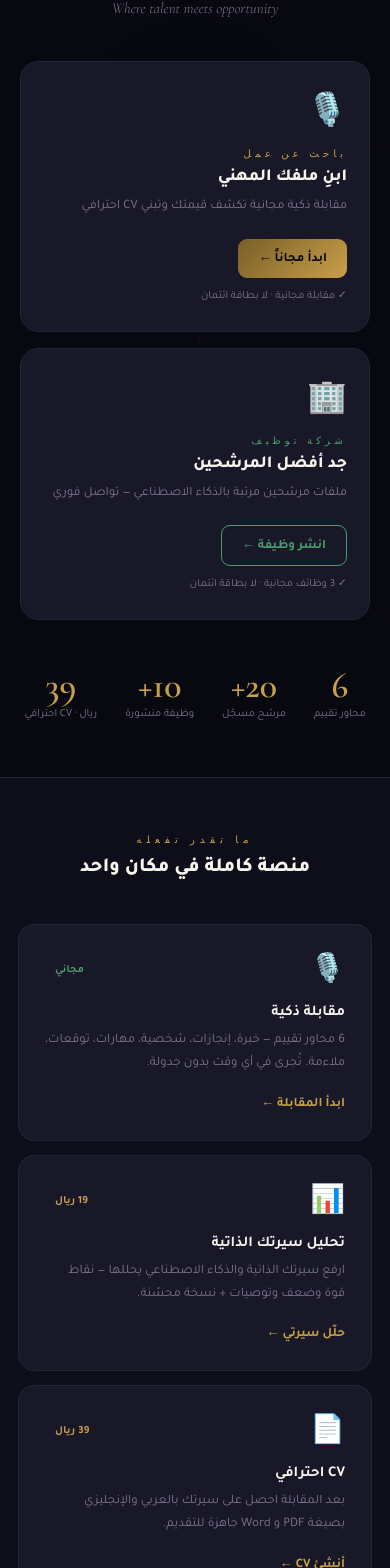
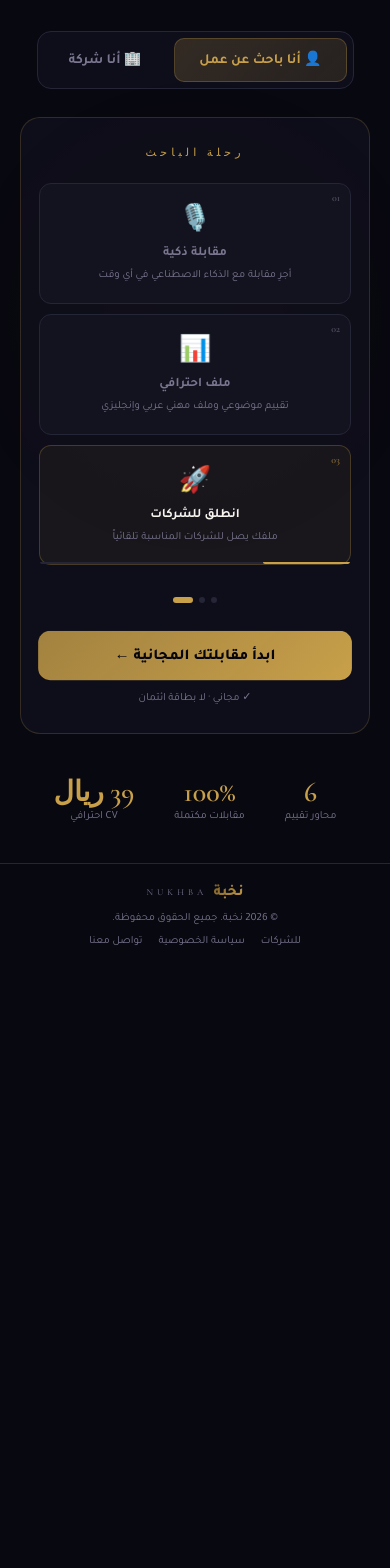
Before and after one commit to alashmori27/nukhba, a Next.js app: page / in a window 390 px wide. Shown: the part 293-1861 px from the top of the page. After the commit the page ends 1261 px from the top, so only its background shows below. Built offline with nearby package versions, Linux system fonts and the light colour scheme; no server answers; the database is empty.

Commit message:
interactive gateway home page with journey animation

```diff
--- a/app/page.js
+++ b/app/page.js
@@ -1,246 +1,199 @@
 'use client'
 import Link from 'next/link'
-import Navbar from '@/components/Navbar'
 import { useState, useEffect } from 'react'
 
 export default function Home() {
-  const [stats, setStats] = useState({ candidates: 0, jobs: 0 })
+  const [activeJourney, setActiveJourney] = useState('candidate')
+  const [step, setStep] = useState(0)
 
+  // تقدم تلقائي للخطوات
   useEffect(() => {
-    async function fetchStats() {
-      try {
-        const [canRes, jobsRes] = await Promise.all([
-          fetch('/api/candidates/stats'),
-          fetch('/api/jobs/stats'),
-        ])
-        const canData  = await canRes.json()
-        const jobsData = await jobsRes.json()
-        setStats({ candidates: canData.total || 0, jobs: jobsData.total || 0 })
-      } catch(e) {
-        setStats({ candidates: 24, jobs: 12 })
-      }
+    const interval = setInterval(() => {
+      setStep(s => (s + 1) % 3)
+    }, 2500)
+    return () => clearInterval(interval)
+  }, [activeJourney])
+
+  const journeys = {
+    candidate: {
+      color: '#c8a04a',
+      colorDim: 'rgba(200,160,74,.12)',
+      label: 'رحلة الباحث',
+      steps: [
+        { icon: '🎙️', title: 'مقابلة ذكية', desc: 'أجرِ مقابلة مع الذكاء الاصطناعي في أي وقت' },
+        { icon: '📊', title: 'ملف احترافي', desc: 'تقييم موضوعي وملف مهني عربي وإنجليزي' },
+        { icon: '🚀', title: 'انطلق للشركات', desc: 'ملفك يصل للشركات المناسبة تلقائياً' },
+      ],
+      cta: 'ابدأ مقابلتك المجانية',
+      link: '/auth/login',
+      sub: '✓ مجاني · لا بطاقة ائتمان',
+    },
+    company: {
+      color: '#4a9c6e',
+      colorDim: 'rgba(74,156,110,.1)',
+      label: 'رحلة الشركة',
+      steps: [
+        { icon: '📢', title: 'انشر وظيفتك', desc: 'حدد متطلباتك والذكاء الاصطناعي يولّد الأسئلة' },
+        { icon: '🤖', title: 'AI يقابل بدلاً عنك', desc: 'المرشحون يُقابَلون تلقائياً بأسئلتك' },
+        { icon: '✅', title: 'اختر الأفضل', desc: 'ملفات مرتبة بالتقييم — تواصل فوري' },
+      ],
+      cta: 'انشر وظيفتك مجاناً',
+      link: '/auth/login?role=company',
+      sub: '✓ 3 وظائف مجانية · لا بطاقة ائتمان',
     }
-    fetchStats()
-  }, [])
+  }
+
+  const j = journeys[activeJourney]
 
   return (
     <>
       <style>{`
-        @keyframes float { 0%,100%{transform:translateY(0)} 50%{transform:translateY(-8px)} }
-        @keyframes glow  { 0%,100%{opacity:.06} 50%{opacity:.12} }
+        @keyframes glow   { 0%,100%{opacity:.05} 50%{opacity:.12} }
+        @keyframes fadeUp { from{opacity:0;transform:translateY(14px)} to{opacity:1;transform:translateY(0)} }
+        @keyframes stepIn { from{opacity:0;transform:translateX(10px)} to{opacity:1;transform:translateX(0)} }
+        @keyframes pulse  { 0%,100%{transform:scale(1)} 50%{transform:scale(1.04)} }
 
-        .hero-title  { font-size: clamp(40px, 6.5vw, 80px); }
-        .split-grid  { display: grid; grid-template-columns: 1fr 1fr; gap: 16px; max-width: 740px; width: 100%; }
-        .split-card  { border-radius: 18px; padding: 36px 28px; transition: transform .3s, border-color .3s; position: relative; overflow: hidden; }
-        .split-card:hover { transform: translateY(-5px); }
-        .split-card::before { content:''; position:absolute; inset:0; opacity:0; transition:opacity .3s; border-radius:18px; }
-        .split-card.cand::before { background: radial-gradient(ellipse at 80% 0%, rgba(200,160,74,.1), transparent 70%); }
-        .split-card.comp::before { background: radial-gradient(ellipse at 20% 0%, rgba(74,156,110,.08), transparent 70%); }
-        .split-card:hover::before { opacity: 1; }
-        .stats-row   { display: flex; gap: 44px; justify-content: center; flex-wrap: wrap; }
-        .stat-num    { font-family:'Cormorant Garamond',serif; font-size:36px; font-weight:600; color:var(--gold); line-height:1; }
-        .tools-grid  { display: grid; grid-template-columns: repeat(3,1fr); gap: 14px; }
-        .compare-grid{ display: grid; grid-template-columns: 1fr 1fr; gap: 14px; }
-        .section-pad { padding: 80px 40px; }
+        .tab-btn { transition: all .25s; border: none; cursor: pointer; font-family: 'Tajawal', sans-serif; }
+        .step-card { transition: all .3s; }
+        .step-active { animation: stepIn .4s ease both; }
 
-        @media(max-width:720px){
-          .split-grid   { grid-template-columns: 1fr; }
-          .split-card   { padding: 28px 22px; }
-          .tools-grid   { grid-template-columns: 1fr; }
-          .compare-grid { grid-template-columns: 1fr; }
-          .stats-row    { gap: 28px; }
-          .section-pad  { padding: 56px 18px !important; }
-          .hide-sm      { display: none !important; }
-          .hero-title   { font-size: 36px !important; }
+        @media(max-width: 640px) {
+          .hero-title  { font-size: 34px !important; }
+          .hero-sub    { font-size: 14px !important; }
+          .journey-box { padding: 28px 18px !important; }
+          .step-grid   { grid-template-columns: 1fr !important; gap: 10px !important; }
+          .footer-row  { flex-direction: column; align-items: center; text-align: center; gap: 10px !important; }
         }
       `}</style>
 
-      <Navbar />
+      <link href="https://fonts.googleapis.com/css2?family=Tajawal:wght@300;400;500;700;800&family=Cormorant+Garamond:ital,wght@0,300;0,400;0,600;1,300&display=swap" rel="stylesheet"/>
 
-      <main>
+      <div style={{ minHeight:'100vh', background:'#080810', fontFamily:"'Tajawal',sans-serif", color:'#ede8df', display:'flex', flexDirection:'column' }}>
 
-        {/* ══ HERO ══ */}
-        <section style={{ minHeight:'100vh', display:'flex', flexDirection:'column', alignItems:'center', justifyContent:'center', textAlign:'center', padding:'80px 20px 56px', position:'relative', overflow:'hidden' }}>
+        {/* ── Nav ── */}
+        <nav style={{ display:'flex', alignItems:'center', justifyContent:'space-between', padding:'0 32px', height:62, background:'rgba(8,8,16,.95)', backdropFilter:'blur(16px)', borderBottom:'1px solid #252538', position:'sticky', top:0, zIndex:100 }}>
+          <div style={{ display:'flex', alignItems:'baseline', gap:7 }}>
+            <span style={{ fontSize:20, fontWeight:800, background:'linear-gradient(135deg,#7a5e28,#c8a04a,#e4c87a)', WebkitBackgroundClip:'text', WebkitTextFillColor:'transparent' }}>نخبة</span>
+            <span style={{ fontFamily:"'Cormorant Garamond',serif", fontSize:10, letterSpacing:5, color:'#7a7690', textTransform:'uppercase' }}>Nukhba</span>
+          </div>
+          <Link href="/auth/login" style={{ padding:'7px 18px', borderRadius:8, fontSize:13, fontWeight:700, background:'linear-gradient(135deg,#7a5e28,#c8a04a)', color:'#06060e', textDecoration:'none' }}>
+            تسجيل الدخول
+          </Link>
+        </nav>
 
-          {/* Glow bg */}
-          <div style={{ position:'absolute', top:'38%', left:'50%', transform:'translate(-50%,-50%)', width:760, height:760, background:'radial-gradient(ellipse,rgba(200,160,74,.07) 0%,transparent 65%)', pointerEvents:'none', animation:'glow 5s ease-in-out infinite' }}/>
-          <div style={{ position:'absolute', top:'38%', left:'50%', transform:'translate(-50%,-50%)', width:480, height:480, border:'1px solid rgba(200,160,74,.05)', borderRadius:'50%', animation:'float 9s ease-in-out infinite', pointerEvents:'none' }}/>
+        {/* ── Hero ── */}
+        <section style={{ flex:1, display:'flex', flexDirection:'column', alignItems:'center', justifyContent:'center', textAlign:'center', padding:'60px 20px 40px', position:'relative', overflow:'hidden' }}>
+
+          {/* Glow */}
+          <div style={{ position:'absolute', top:'50%', left:'50%', transform:'translate(-50%,-50%)', width:700, height:700, background:`radial-gradient(ellipse,${j.colorDim} 0%,transparent 65%)`, pointerEvents:'none', animation:'glow 4s ease-in-out infinite', transition:'background .6s' }}/>
 
           {/* Badge */}
-          <div className="fade-up" style={{ display:'inline-flex', alignItems:'center', gap:7, background:'rgba(200,160,74,.06)', border:'1px solid rgba(200,160,74,.18)', padding:'6px 18px', borderRadius:22, fontSize:10, color:'var(--gold)', marginBottom:28, fontFamily:"'Cormorant Garamond',serif", letterSpacing:5, textTransform:'uppercase' }}>
-            ✦ AI Talent Platform · Saudi Arabia
+          <div style={{ display:'inline-flex', alignItems:'center', gap:8, background:'rgba(200,160,74,.06)', border:'1px solid rgba(200,160,74,.18)', padding:'6px 18px', borderRadius:22, fontSize:10, color:'#c8a04a', marginBottom:24, fontFamily:"'Cormorant Garamond',serif", letterSpacing:5, textTransform:'uppercase', animation:'fadeUp .6s ease both' }}>
+            ✦ منصة التوظيف الذكي · السعودية
           </div>
 
           {/* Headline */}
-          <h1 className="fade-up hero-title" style={{ fontWeight:800, lineHeight:1.08, color:'#f8f5ef', marginBottom:14, animationDelay:'.1s' }}>
+          <h1 className="hero-title" style={{ fontSize:'clamp(36px,6vw,72px)', fontWeight:800, lineHeight:1.08, color:'#f8f5ef', marginBottom:14, animation:'fadeUp .6s ease both .1s both' }}>
             التوظيف الذكي<br/>
-            <span style={{ background:'linear-gradient(135deg,#7a5e28,#c8a04a,#e4c87a)', WebkitBackgroundClip:'text', WebkitTextFillColor:'transparent' }}>يبدأ من هنا</span>
+            <span style={{ background:'linear-gradient(135deg,#7a5e28,#c8a04a,#e4c87a)', WebkitBackgroundClip:'text', WebkitTextFillColor:'transparent' }}>
+              يبدأ من هنا
+            </span>
           </h1>
 
-          <p className="fade-up" style={{ fontFamily:"'Cormorant Garamond',serif", fontSize:'clamp(15px,2vw,19px)', fontWeight:300, fontStyle:'italic', color:'var(--muted)', marginBottom:44, animationDelay:'.2s' }}>
+          <p className="hero-sub" style={{ fontSize:'clamp(14px,1.8vw,18px)', fontFamily:"'Cormorant Garamond',serif", fontWeight:300, fontStyle:'italic', color:'#7a7690', marginBottom:48, animation:'fadeUp .6s ease both .2s both' }}>
             Where talent meets opportunity
           </p>
 
-          {/* البطاقتان */}
-          <div className="fade-up split-grid" style={{ animationDelay:'.3s' }}>
+          {/* ── Tabs ── */}
+          <div style={{ display:'flex', gap:8, marginBottom:28, background:'#0e0e1a', border:'1px solid #252538', borderRadius:14, padding:6, animation:'fadeUp .6s ease both .3s both' }}>
+            {[['candidate','👤 أنا باحث عن عمل'],['company','🏢 أنا شركة']].map(([key, label]) => (
+              <button key={key} className="tab-btn"
+                onClick={() => { setActiveJourney(key); setStep(0) }}
+                style={{
+                  padding:'11px 24px', borderRadius:10, fontSize:14, fontWeight:700,
+                  background: activeJourney===key ? `linear-gradient(135deg,${journeys[key].color}33,${journeys[key].color}22)` : 'transparent',
+                  color: activeJourney===key ? journeys[key].color : '#7a7690',
+                  border: activeJourney===key ? `1px solid ${journeys[key].color}44` : '1px solid transparent',
+                }}>
+                {label}
+              </button>
+            ))}
+          </div>
 
-            <div className="split-card cand" style={{ background:'var(--card)', border:'1px solid var(--border)', textAlign:'right' }}>
-              <div style={{ fontSize:32, marginBottom:14 }}>🎙️</div>
-              <div style={{ fontFamily:"'Cormorant Garamond',serif", fontSize:10, letterSpacing:4, color:'var(--gold)', textTransform:'uppercase', marginBottom:8 }}>باحث عن عمل</div>
-              <h3 style={{ fontSize:17, fontWeight:800, color:'#f8f5ef', marginBottom:8 }}>ابنِ ملفك المهني</h3>
-              <p style={{ fontSize:13, color:'var(--muted)', lineHeight:1.75, marginBottom:20 }}>مقابلة ذكية مجانية تكشف قيمتك وتبني CV احترافي</p>
-              <Link href="/auth/login" style={{ display:'inline-flex', padding:'10px 20px', borderRadius:9, fontSize:13, fontWeight:700, background:'linear-gradient(135deg,#7a5e28,#c8a04a)', color:'#06060e', textDecoration:'none' }}>
-                ابدأ مجاناً ←
-              </Link>
-              <p style={{ fontSize:11, color:'var(--muted)', marginTop:10 }}>✓ مقابلة مجانية · لا بطاقة ائتمان</p>
+          {/* ── Journey Box ── */}
+          <div className="journey-box" style={{ width:'100%', maxWidth:680, background:'#0e0e1a', border:`1px solid ${j.color}33`, borderRadius:20, padding:'36px 32px', transition:'border-color .4s', animation:'fadeUp .6s ease both .35s both' }}>
+
+            <p style={{ fontSize:11, letterSpacing:4, color:j.color, textTransform:'uppercase', fontFamily:"'Cormorant Garamond',serif", marginBottom:24 }}>{j.label}</p>
+
+            {/* خطوات الرحلة */}
+            <div className="step-grid" style={{ display:'grid', gridTemplateColumns:'repeat(3,1fr)', gap:12, marginBottom:32 }}>
+              {j.steps.map((s, i) => (
+                <div key={i} className={`step-card ${i === step ? 'step-active' : ''}`} style={{
+                  background: i === step ? `${j.color}0f` : '#13131f',
+                  border: `1px solid ${i === step ? j.color+'44' : '#252538'}`,
+                  borderRadius:12, padding:'18px 14px', textAlign:'center', position:'relative',
+                  transition:'all .3s',
+                }}>
+                  {/* رقم الخطوة */}
+                  <div style={{ position:'absolute', top:8, right:10, fontSize:10, color: i===step?j.color:'#7a7690', fontWeight:700, fontFamily:"'Cormorant Garamond',serif", opacity:.6 }}>0{i+1}</div>
+                  <div style={{ fontSize:26, marginBottom:8 }}>{s.icon}</div>
+                  <div style={{ fontSize:13, fontWeight:700, color: i===step?'#f8f5ef':'#7a7690', marginBottom:5 }}>{s.title}</div>
+                  <div style={{ fontSize:11, color:'#7a7690', lineHeight:1.6 }}>{s.desc}</div>
+
+                  {/* Progress bar للخطوة النشطة */}
+                  {i === step && (
+                    <div style={{ position:'absolute', bottom:0, left:0, right:0, height:2, background:'#252538', borderRadius:'0 0 12px 12px', overflow:'hidden' }}>
+                      <div style={{ height:'100%', background:j.color, animation:'progress 2.5s linear forwards', borderRadius:'0 0 12px 12px' }}/>
+                    </div>
+                  )}
+                </div>
+              ))}
             </div>
 
-            <div className="split-card comp" style={{ background:'var(--card)', border:'1px solid var(--border)', textAlign:'right' }}>
-              <div style={{ fontSize:32, marginBottom:14 }}>🏢</div>
-              <div style={{ fontFamily:"'Cormorant Garamond',serif", fontSize:10, letterSpacing:4, color:'var(--success)', textTransform:'uppercase', marginBottom:8 }}>شركة توظيف</div>
-              <h3 style={{ fontSize:17, fontWeight:800, color:'#f8f5ef', marginBottom:8 }}>جد أفضل المرشحين</h3>
-              <p style={{ fontSize:13, color:'var(--muted)', lineHeight:1.75, marginBottom:20 }}>ملفات مرشحين مرتبة بالذكاء الاصطناعي — تواصل فوري</p>
-              <Link href="/auth/login?role=company" style={{ display:'inline-flex', padding:'10px 20px', borderRadius:9, fontSize:13, fontWeight:700, border:'1px solid var(--success)', color:'var(--success)', background:'transparent', textDecoration:'none' }}>
-                انشر وظيفة ←
-              </Link>
-              <p style={{ fontSize:11, color:'var(--muted)', marginTop:10 }}>✓ 3 وظائف مجانية · لا بطاقة ائتمان</p>
+            {/* Progress dots */}
+            <div style={{ display:'flex', gap:6, justifyContent:'center', marginBottom:28 }}>
+              {[0,1,2].map(i => (
+                <div key={i} onClick={() => setStep(i)} style={{ width: i===step?20:6, height:6, borderRadius:3, background: i===step?j.color:'#252538', transition:'all .3s', cursor:'pointer' }}/>
+              ))}
             </div>
+
+            {/* CTA */}
+            <Link href={j.link} style={{ display:'flex', alignItems:'center', justifyContent:'center', padding:'14px', borderRadius:12, fontSize:15, fontWeight:800, background:`linear-gradient(135deg,${j.color}cc,${j.color})`, color: activeJourney==='candidate'?'#06060e':'#fff', textDecoration:'none', marginBottom:10, transition:'filter .2s', filter:'brightness(1)', animation:'pulse 3s ease-in-out infinite' }}>
+              {j.cta} ←
+            </Link>
+            <p style={{ fontSize:11, color:'#7a7690', textAlign:'center' }}>{j.sub}</p>
           </div>
 
-          {/* إحصائيات */}
-          <div className="fade-up stats-row" style={{ marginTop:48, animationDelay:'.45s' }}>
-            {[
-              ['6',   'محاور تقييم'],
-              [stats.candidates > 0 ? stats.candidates : '20+', 'مرشح مسجّل'],
-              [stats.jobs > 0 ? stats.jobs : '10+', 'وظيفة منشورة'],
-              ['39',  'ريال · CV احترافي'],
-            ].map((s,i) => (
+          {/* إحصائيات بسيطة */}
+          <div style={{ display:'flex', gap:40, justifyContent:'center', marginTop:44, flexWrap:'wrap', animation:'fadeUp .6s ease both .5s both' }}>
+            {[['6','محاور تقييم'],['100%','مقابلات مكتملة'],['39 ريال','CV احترافي']].map((s,i) => (
               <div key={i} style={{ textAlign:'center' }}>
-                <div className="stat-num">{s[0]}</div>
-                <div style={{ fontSize:11, color:'var(--muted)', marginTop:4 }}>{s[1]}</div>
+                <div style={{ fontFamily:"'Cormorant Garamond',serif", fontSize:28, fontWeight:600, color:'#c8a04a', lineHeight:1 }}>{s[0]}</div>
+                <div style={{ fontSize:11, color:'#7a7690', marginTop:4 }}>{s[1]}</div>
               </div>
             ))}
           </div>
         </section>
 
-        {/* ══ الأدوات الثلاث ══ */}
-        <section className="section-pad" style={{ background:'var(--bg2)', borderTop:'1px solid var(--border)', borderBottom:'1px solid var(--border)' }}>
-          <div style={{ maxWidth:1000, margin:'0 auto' }}>
-            <div style={{ textAlign:'center', marginBottom:44 }}>
-              <p style={{ fontFamily:"'Cormorant Garamond',serif", fontSize:10, letterSpacing:5, color:'var(--gold)', textTransform:'uppercase', marginBottom:10 }}>ما تقدر تفعله</p>
-              <h2 style={{ fontSize:'clamp(20px,3.5vw,34px)', fontWeight:800, color:'#f8f5ef' }}>منصة كاملة في مكان واحد</h2>
-            </div>
-            <div className="tools-grid">
-              {[
-                {
-                  icon:'🎙️',
-                  tag:'مجاني',
-                  tagColor:'var(--success)',
-                  title:'مقابلة ذكية',
-                  desc:'6 محاور تقييم — خبرة، إنجازات، شخصية، مهارات، توقعات، ملاءمة. تُجرى في أي وقت بدون جدولة.',
-                  link:'/auth/login',
-                  btn:'ابدأ المقابلة'
-                },
-                {
-                  icon:'📊',
-                  tag:'19 ريال',
-                  tagColor:'var(--gold)',
-                  title:'تحليل سيرتك الذاتية',
-                  desc:'ارفع سيرتك الذاتية والذكاء الاصطناعي يحللها — نقاط قوة وضعف وتوصيات + نسخة محسّنة.',
-                  link:'/analyze-cv',
-                  btn:'حلّل سيرتي'
-                },
-                {
-                  icon:'📄',
-                  tag:'39 ريال',
-                  tagColor:'var(--gold)',
-                  title:'CV احترافي',
-                  desc:'بعد المقابلة احصل على سيرتك بالعربي والإنجليزي بصيغة PDF و Word جاهزة للتقديم.',
-                  link:'/auth/login',
-                  btn:'أنشئ CV'
-                },
-              ].map(t => (
-                <div key={t.title} style={{ background:'var(--card)', border:'1px solid var(--border)', borderRadius:16, padding:26, transition:'border-color .2s, transform .2s' }}
-                  onMouseEnter={e => { e.currentTarget.style.borderColor='rgba(200,160,74,.4)'; e.currentTarget.style.transform='translateY(-3px)' }}
-                  onMouseLeave={e => { e.currentTarget.style.borderColor='var(--border)'; e.currentTarget.style.transform='none' }}
-                >
-                  <div style={{ display:'flex', justifyContent:'space-between', alignItems:'center', marginBottom:14 }}>
-                    <div style={{ fontSize:28 }}>{t.icon}</div>
-                    <span style={{ fontSize:11, fontWeight:700, color:t.tagColor, background:`${t.tagColor}18`, padding:'3px 10px', borderRadius:20 }}>{t.tag}</span>
-                  </div>
-                  <div style={{ fontSize:15, fontWeight:700, color:'#f8f5ef', marginBottom:8 }}>{t.title}</div>
-                  <div style={{ fontSize:13, color:'var(--muted)', lineHeight:1.75, marginBottom:18 }}>{t.desc}</div>
-                  <Link href={t.link} style={{ fontSize:13, fontWeight:700, color:'var(--gold)', textDecoration:'none' }}>{t.btn} ←</Link>
-                </div>
-              ))}
-            </div>
+        {/* ── Footer ── */}
+        <footer className="footer-row" style={{ display:'flex', alignItems:'center', justifyContent:'space-between', padding:'20px 32px', borderTop:'1px solid #252538', gap:16, flexWrap:'wrap' }}>
+          <div style={{ display:'flex', alignItems:'baseline', gap:6 }}>
+            <span style={{ fontSize:15, fontWeight:800, background:'linear-gradient(135deg,#7a5e28,#c8a04a)', WebkitBackgroundClip:'text', WebkitTextFillColor:'transparent' }}>نخبة</span>
+            <span style={{ fontFamily:"'Cormorant Garamond',serif", fontSize:9, letterSpacing:4, color:'#7a7690', textTransform:'uppercase' }}>Nukhba</span>
           </div>
-        </section>
+          <p style={{ fontSize:11, color:'#7a7690' }}>© {new Date().getFullYear()} نخبة. جميع الحقوق محفوظة.</p>
+          <div style={{ display:'flex', gap:16, flexWrap:'wrap' }}>
+            {[['للشركات','/for-companies'],['سياسة الخصوصية','/privacy'],['تواصل معنا','/contact']].map(([l,h]) => (
+              <Link key={h} href={h} style={{ fontSize:11, color:'#7a7690', textDecoration:'none' }}>{l}</Link>
+            ))}
+          </div>
+        </footer>
 
-        {/* ══ المقارنة ══ */}
-        <section className="section-pad">
-          <div style={{ maxWidth:800, margin:'0 auto' }}>
-            <div style={{ textAlign:'center', marginBottom:40 }}>
-              <h2 style={{ fontSize:'clamp(20px,3.5vw,34px)', fontWeight:800, color:'#f8f5ef' }}>نخبة مقابل الطريقة التقليدية</h2>
-            </div>
-            <div className="compare-grid">
-              <div style={{ background:'var(--card)', border:'1px solid var(--border)', borderRadius:14, padding:'26px 22px' }}>
-                <div style={{ fontSize:13, fontWeight:700, color:'var(--muted)', marginBottom:16, textAlign:'center' }}>الطريقة التقليدية 😓</div>
-                {['مئات السير الذاتية العشوائية','أيام في المقارنة والقراءة','مقابلات مجدولة تستهلك الوقت','تقييم ذاتي متحيز','مواهب تضيع في الكومة'].map(i => (
-                  <div key={i} style={{ display:'flex', alignItems:'center', gap:9, marginBottom:10, fontSize:13, color:'var(--muted)' }}>
-                    <span style={{ color:'var(--error)', flexShrink:0 }}>✗</span>{i}
-                  </div>
-                ))}
-              </div>
-              <div style={{ background:'rgba(200,160,74,.04)', border:'1px solid rgba(200,160,74,.22)', borderRadius:14, padding:'26px 22px' }}>
-                <div style={{ fontSize:13, fontWeight:700, color:'var(--gold)', marginBottom:16, textAlign:'center' }}>نخبة ✨</div>
-                {['ملفات مرشحين عميقة ودقيقة','تقييم فوري بالذكاء الاصطناعي','مقابلات في أي وقت بدون جدولة','تقييم موضوعي 100%','اكتشاف المواهب الخفية'].map(i => (
-                  <div key={i} style={{ display:'flex', alignItems:'center', gap:9, marginBottom:10, fontSize:13, color:'var(--text)' }}>
-                    <span style={{ color:'var(--success)', flexShrink:0 }}>✓</span>{i}
-                  </div>
-                ))}
-              </div>
-            </div>
-          </div>
-        </section>
+      </div>
 
-        {/* ══ CTA ══ */}
-        <section className="section-pad" style={{ background:'var(--bg2)', borderTop:'1px solid var(--border)', textAlign:'center' }}>
-          <p style={{ fontFamily:"'Cormorant Garamond',serif", fontSize:10, letterSpacing:5, color:'var(--gold)', textTransform:'uppercase', marginBottom:14 }}>ابدأ الآن</p>
-          <h2 style={{ fontSize:'clamp(26px,5vw,48px)', fontWeight:800, color:'#f8f5ef', marginBottom:14, lineHeight:1.1 }}>
-            وظّف بثقة.<br/>
-            <span style={{ background:'linear-gradient(135deg,#7a5e28,#c8a04a,#e4c87a)', WebkitBackgroundClip:'text', WebkitTextFillColor:'transparent' }}>
-              أو انطلق في مسيرتك.
-            </span>
-          </h2>
-          <p style={{ fontSize:14, color:'var(--muted)', maxWidth:400, margin:'0 auto 36px', lineHeight:1.85 }}>
-            سواء كنت باحثاً عن عمل أو شركة — نخبة تبدأ معك مجاناً.
-          </p>
-          <div style={{ display:'flex', gap:12, justifyContent:'center', flexWrap:'wrap' }}>
-            <Link href="/auth/login" style={{ padding:'13px 32px', borderRadius:10, fontSize:14, fontWeight:800, background:'linear-gradient(135deg,#7a5e28,#c8a04a)', color:'#06060e', textDecoration:'none' }}>
-              ابدأ مقابلتك المجانية
-            </Link>
-            <Link href="/auth/login?role=company" style={{ padding:'13px 32px', borderRadius:10, fontSize:14, fontWeight:700, border:'1px solid var(--border)', color:'var(--muted)', background:'transparent', textDecoration:'none' }}>
-              للشركات — انشر وظيفة
-            </Link>
-          </div>
-        </section>
-
-      </main>
-
-      {/* ══ FOOTER ══ */}
-      <footer style={{ padding:'28px 36px', borderTop:'1px solid var(--border)', display:'flex', alignItems:'center', justifyContent:'space-between', flexWrap:'wrap', gap:14 }}>
-        <div style={{ display:'flex', alignItems:'baseline', gap:6 }}>
-          <span style={{ fontSize:16, fontWeight:800, background:'linear-gradient(135deg,#7a5e28,#c8a04a)', WebkitBackgroundClip:'text', WebkitTextFillColor:'transparent' }}>نخبة</span>
-          <span style={{ fontFamily:"'Cormorant Garamond',serif", fontSize:10, letterSpacing:4, color:'var(--muted)', textTransform:'uppercase' }}>Nukhba</span>
-        </div>
-        <p style={{ fontSize:12, color:'var(--muted)' }}>© {new Date().getFullYear()} نخبة. جميع الحقوق محفوظة.</p>
-        <div style={{ display:'flex', gap:18, flexWrap:'wrap' }}>
-          {[['سياسة الخصوصية','/privacy'],['الشروط','/terms'],['تواصل معنا','/contact'],['للشركات','/for-companies']].map(([l,h]) => (
-            <Link key={h} href={h} style={{ fontSize:12, color:'var(--muted)', textDecoration:'none' }}>{l}</Link>
-          ))}
-        </div>
-      </footer>
+      <style>{`
+        @keyframes progress { from{width:0%} to{width:100%} }
+      `}</style>
     </>
   )
 }
```
